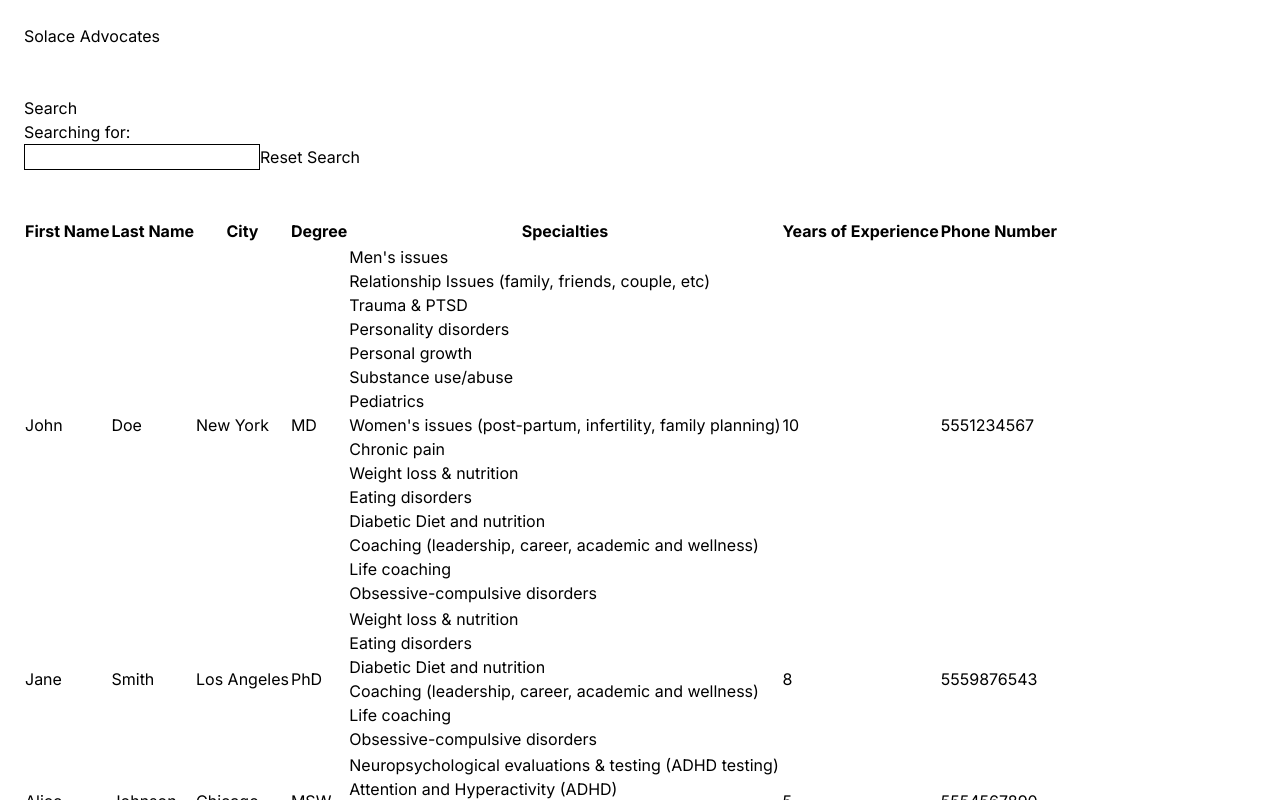
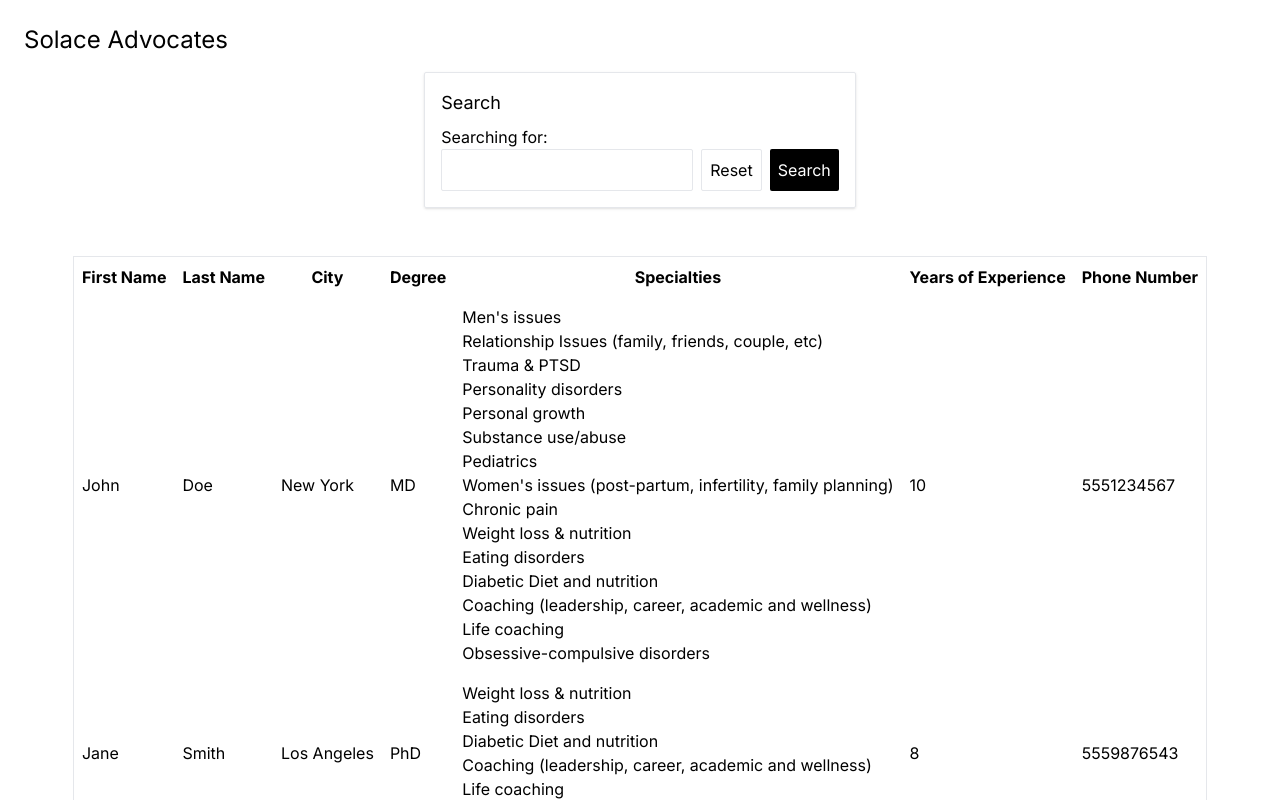
Before and after one commit to jonlaing/solace-health, a Next.js app: page / in a window 1280 px wide. Shown: the top 800 px of the page. Built offline with nearby package versions, Linux system fonts and the light colour scheme.

Commit message:
SLC-6: restyle FE

```diff
--- a/src/app/page.tsx
+++ b/src/app/page.tsx
@@ -1,16 +1,12 @@
-import React, { Suspense } from "react";
+import React from "react";
 import SearchInput from "@/components/SearchInput";
 import AdvocatesTable from "@/components/AdvocatesTable";
 
 export default async function Home() {
   return (
-    <main style={{ margin: "24px" }}>
-      <h1>Solace Advocates</h1>
-      <br />
-      <br />
+    <main className="m-6">
+      <h1 className="text-2xl mb-4">Solace Advocates</h1>
       <SearchInput />
-      <br />
-      <br />
       <AdvocatesTable />
     </main>
   );
--- a/src/components/AdvocatesTable.tsx
+++ b/src/components/AdvocatesTable.tsx
@@ -9,7 +9,8 @@ export default function AdvocatesTable() {
   const { data, isLoading, error } = useAdvocates({ query, page });
 
   return (
-    <table>
+    <div className="flex items-center justify-center">
+    <table className="[&_td]:p-2 [&_th]:p-2 border">
       <thead>
         <tr>
           <th>First Name</th>
@@ -41,5 +42,6 @@ export default function AdvocatesTable() {
         })}
       </tbody>
     </table>
+    </div>
   );
 }
--- a/src/components/SearchInput.tsx
+++ b/src/components/SearchInput.tsx
@@ -1,6 +1,7 @@
 "use client";
-import React, { useState, useCallback } from 'react';
-import { useFilter } from '@/providers/FilterContext';
+
+import React, { useState, useCallback } from "react";
+import { useFilter } from "@/providers/FilterContext";
 
 export default function SearchInput() {
   const [searchTerm, setSearchTerm] = useState("");
@@ -14,14 +15,37 @@ export default function SearchInput() {
     setQuery(searchTerm);
   }, [searchTerm, setQuery]);
 
+  const onReset = useCallback(() => {
+    setSearchTerm("");
+    setQuery("");
+  }, [setQuery]);
+
   return (
-    <div>
-      <p>Search</p>
-      <p>
-        Searching for: <span id="search-term"></span>
-      </p>
-      <input style={{ border: "1px solid black" }} onChange={onChange} />
-      <button onClick={onClick}>Reset Search</button>
+    <div className="flex items-center justify-center mb-12">
+      <div className="p-4 border rounded-sm shadow">
+        <h2 className="text-lg mb-2">Search</h2>
+        <label htmlFor="search">
+          Searching for: <span id="search-term"></span>
+        </label>
+        <div className="flex gap-2">
+          <input
+            defaultValue={searchTerm}
+            className="border rounded-sm p-2"
+            onChange={onChange}
+            name="search"
+            id="search"
+          />
+          <button onClick={onReset} className="p-2 border rounded-sm">
+            Reset
+          </button>
+          <button
+            onClick={onClick}
+            className="p-2 bg-black text-white rounded-sm"
+          >
+            Search
+          </button>
+        </div>
+      </div>
     </div>
   );
 }
```
